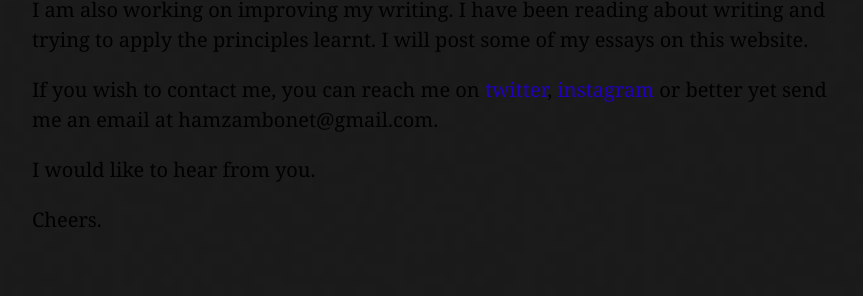
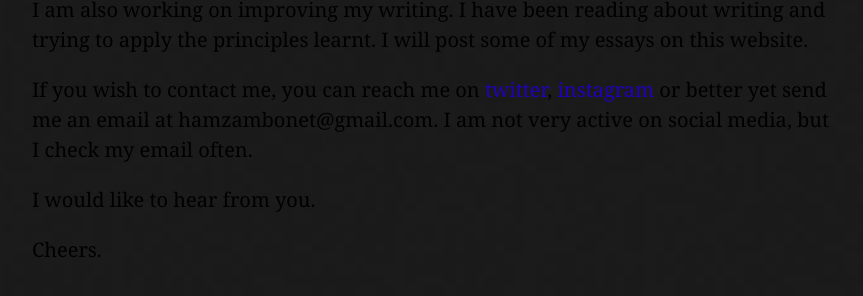
Before and after one commit to hamzambo/hamzambo.github.io, a Jekyll site: the page built from now.html, in a window 1280 px wide. Shown: the part 268-564 px from the top of the page, without its empty margins (208-1071 px from the left). Built offline with Jekyll 4.4.1, drawn with Linux system fonts in a browser that asks for light colours.

Commit message:
Update now.html

```diff
--- a/now.html
+++ b/now.html
@@ -17,6 +17,6 @@ permalink: now
   I will post some of my essays on this website.
 </p>
 <p>If you wish to contact me, you can reach me on <a href="https://twitter.com/hamzambo" target="_blank">twitter</a>, <a href="https://instagram.com/hamza.mbo" target="_blank">instagram</a> or
-  better yet send me an email at hamzambonet@gmail.com.<p>
+  better yet send me an email at hamzambonet@gmail.com. I am not very active on social media, but I check my email often.<p>
 <p>I would like to hear from you.</p>
 <p>Cheers.</p>
```
